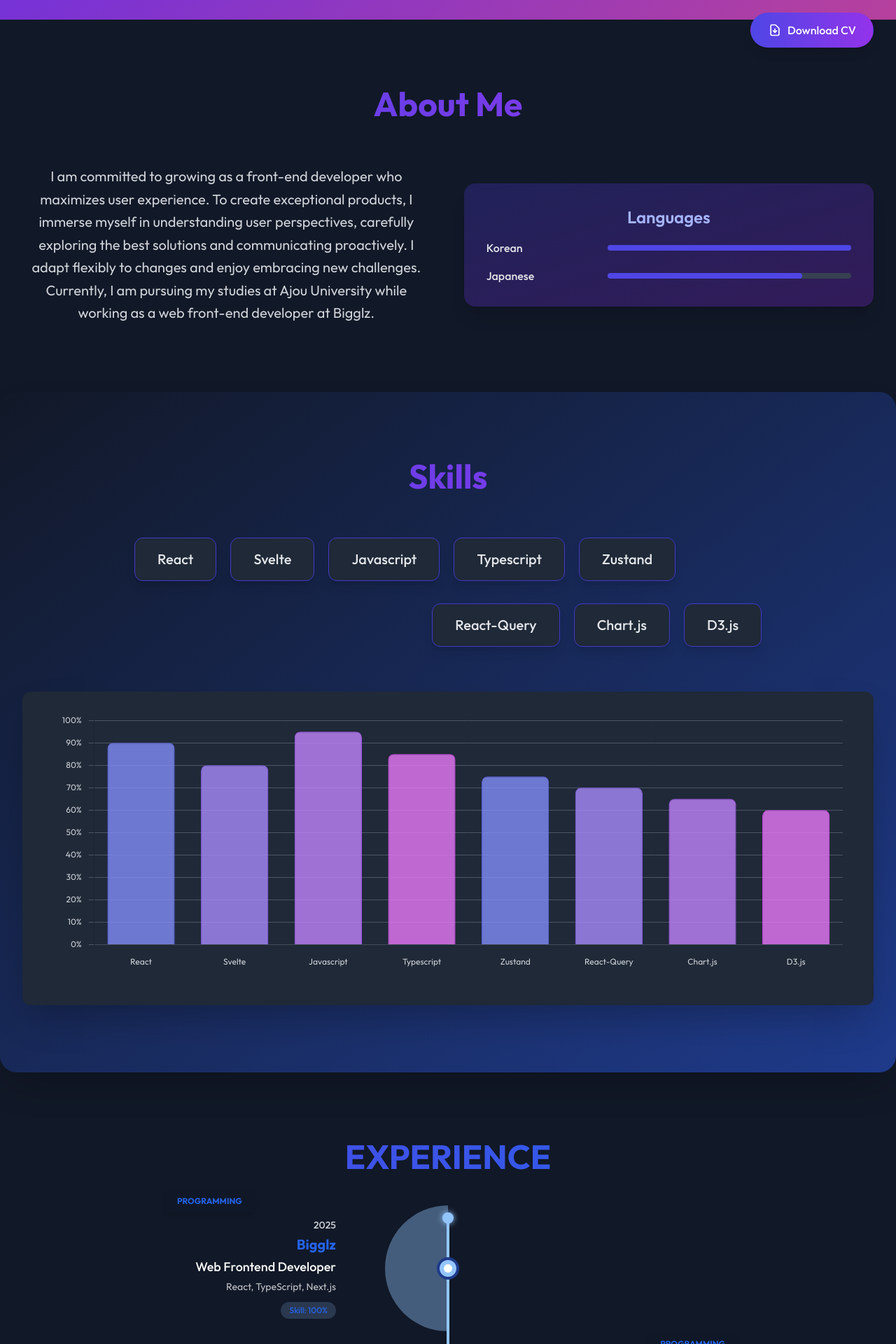
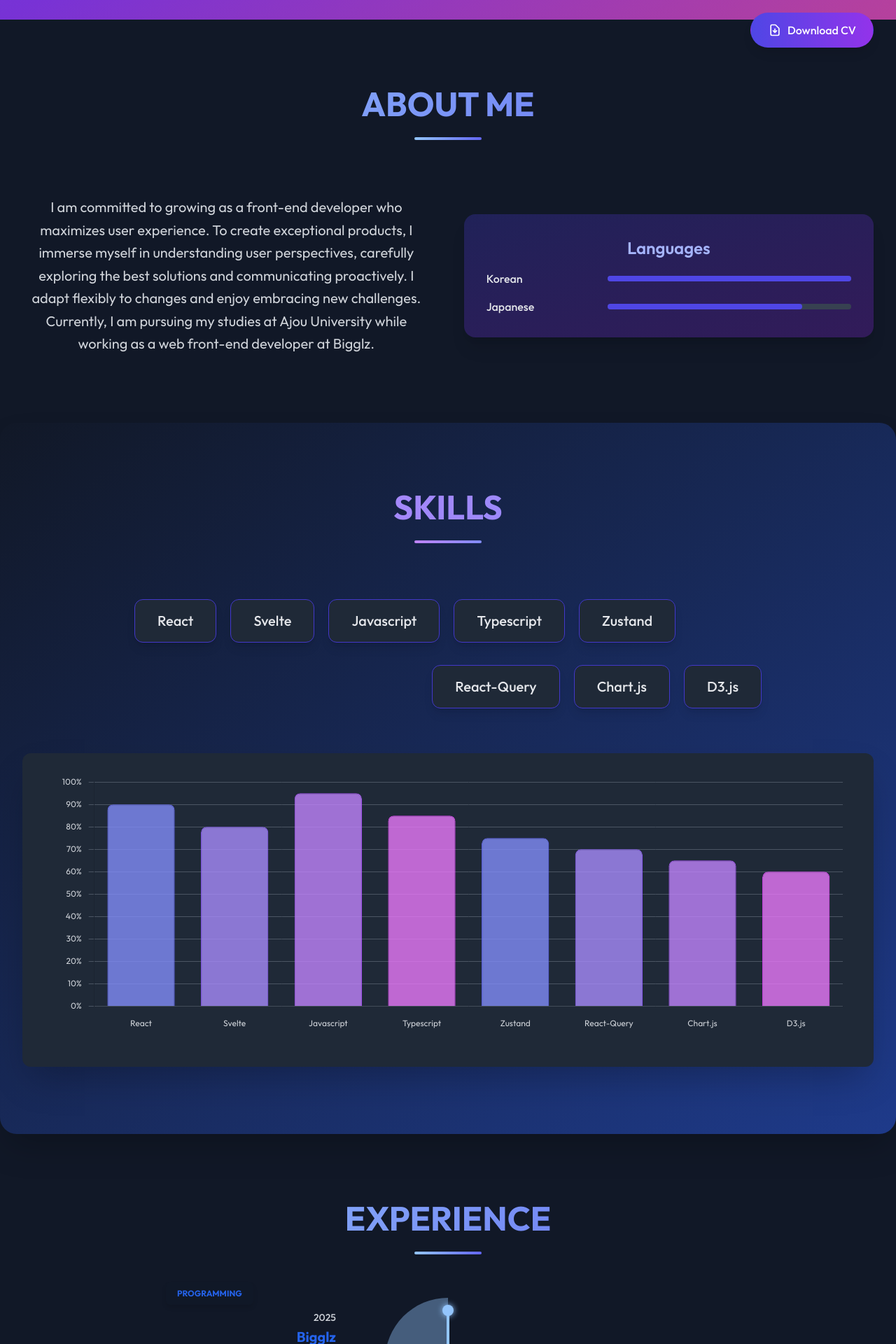
Before and after one commit to liupei8979/sample-cv, a React (Vite) app: page / in a window 1280 px wide. Shown: the part 700-2620 px from the top of the page at 70% size. Built offline with nearby package versions, Linux system fonts and the light colour scheme.

Commit message:
Feat: 다크모드 및 인터렉션

```diff
--- a/src/components/About/index.tsx
+++ b/src/components/About/index.tsx
@@ -19,9 +19,39 @@ const About: React.FC = () => {
       variants={fadeInUp}
       transition={{ duration: 0.8 }}
     >
-      <h2 className="text-5xl font-bold font-outfit mb-16 text-center bg-clip-text text-transparent bg-gradient-to-r from-indigo-600 to-purple-600">
-        About Me
-      </h2>
+      <motion.div
+        className="text-center mb-20"
+        initial={{ opacity: 0 }}
+        whileInView={{ opacity: 1 }}
+        transition={{ duration: 1 }}
+      >
+        <motion.h2
+          className="text-5xl font-bold bg-clip-text text-transparent"
+          style={{
+            backgroundImage: isDarkMode
+              ? "linear-gradient(135deg, #93c5fd, #6366f1)"
+              : "linear-gradient(135deg, #3b82f6, #4f46e5)",
+          }}
+          initial={{ y: -30, opacity: 0 }}
+          whileInView={{ y: 0, opacity: 1 }}
+          transition={{ duration: 0.8, delay: 0.2 }}
+        >
+          ABOUT ME
+        </motion.h2>
+
+        <motion.div
+          className="h-1 w-24 mx-auto mt-6 rounded-full"
+          style={{
+            background: isDarkMode
+              ? "linear-gradient(90deg, #93c5fd, #6366f1)"
+              : "linear-gradient(90deg, #3b82f6, #4f46e5)",
+          }}
+          initial={{ width: 0, opacity: 0 }}
+          whileInView={{ width: "6rem", opacity: 1 }}
+          transition={{ duration: 1, delay: 0.4 }}
+        />
+      </motion.div>
+
       <div className="flex flex-col md:flex-row gap-12 items-center">
         <motion.div
           className="md:w-1/2"
--- a/src/components/Leadership/index.tsx
+++ b/src/components/Leadership/index.tsx
@@ -64,9 +64,38 @@ const Leadership: React.FC = () => {
       variants={fadeInUp}
       transition={{ duration: 0.8 }}
     >
-      <h2 className="text-5xl font-bold font-outfit mb-16 text-center bg-clip-text text-transparent bg-gradient-to-r from-indigo-600 to-blue-600">
-        EXPERIENCE
-      </h2>
+      <motion.div
+        className="text-center mb-20"
+        initial={{ opacity: 0 }}
+        whileInView={{ opacity: 1 }}
+        transition={{ duration: 1 }}
+      >
+        <motion.h2
+          className="text-5xl font-bold bg-clip-text text-transparent"
+          style={{
+            backgroundImage: isDarkMode
+              ? "linear-gradient(135deg, #93c5fd, #6366f1)"
+              : "linear-gradient(135deg, #3b82f6, #4f46e5)",
+          }}
+          initial={{ y: -30, opacity: 0 }}
+          whileInView={{ y: 0, opacity: 1 }}
+          transition={{ duration: 0.8, delay: 0.2 }}
+        >
+          EXPERIENCE
+        </motion.h2>
+
+        <motion.div
+          className="h-1 w-24 mx-auto mt-6 rounded-full"
+          style={{
+            background: isDarkMode
+              ? "linear-gradient(90deg, #93c5fd, #6366f1)"
+              : "linear-gradient(90deg, #3b82f6, #4f46e5)",
+          }}
+          initial={{ width: 0, opacity: 0 }}
+          whileInView={{ width: "6rem", opacity: 1 }}
+          transition={{ duration: 1, delay: 0.4 }}
+        />
+      </motion.div>
 
       {/* 이미지에 있는 타임라인 스타일 */}
       <div className="relative max-w-4xl mx-auto">
--- a/src/components/Skills/index.tsx
+++ b/src/components/Skills/index.tsx
@@ -30,9 +30,39 @@ const Skills: React.FC = () => {
       variants={fadeInUp}
       transition={{ duration: 0.8 }}
     >
-      <h2 className="text-5xl font-bold font-outfit mb-16 text-center bg-clip-text text-transparent bg-gradient-to-r from-indigo-600 to-purple-600">
-        Skills
-      </h2>
+      <motion.div
+        className="text-center mb-20"
+        initial={{ opacity: 0 }}
+        whileInView={{ opacity: 1 }}
+        transition={{ duration: 1 }}
+      >
+        <motion.h2
+          className="text-5xl font-bold bg-clip-text text-transparent"
+          style={{
+            backgroundImage: isDarkMode
+              ? "linear-gradient(135deg, #c084fc, #818cf8)"
+              : "linear-gradient(135deg, #6366f1, #a855f7)",
+          }}
+          initial={{ y: -30, opacity: 0 }}
+          whileInView={{ y: 0, opacity: 1 }}
+          transition={{ duration: 0.8, delay: 0.2 }}
+        >
+          SKILLS
+        </motion.h2>
+
+        <motion.div
+          className="h-1 w-24 mx-auto mt-6 rounded-full"
+          style={{
+            background: isDarkMode
+              ? "linear-gradient(90deg, #c084fc, #818cf8)"
+              : "linear-gradient(90deg, #6366f1, #a855f7)",
+          }}
+          initial={{ width: 0, opacity: 0 }}
+          whileInView={{ width: "6rem", opacity: 1 }}
+          transition={{ duration: 1, delay: 0.4 }}
+        />
+      </motion.div>
+
       <div className="max-w-4xl mx-auto mb-16">
         {/* 첫 번째 줄 - 왼쪽 정렬 */}
         <motion.div
--- a/src/context/ThemeContext.tsx
+++ b/src/context/ThemeContext.tsx
@@ -4,7 +4,7 @@ import { ThemeContextType } from "../types";
 
 // 기본값으로 컨텍스트 생성
 export const ThemeContext = createContext<ThemeContextType>({
-  isDarkMode: false,
+  isDarkMode: true,
   toggleTheme: () => {},
 });
 
@@ -13,18 +13,18 @@ interface ThemeProviderProps {
 }
 
 export const ThemeProvider: React.FC<ThemeProviderProps> = ({ children }) => {
-  const [isDarkMode, setIsDarkMode] = useState(false);
+  const [isDarkMode, setIsDarkMode] = useState(true);
 
   // 초기 테마 설정
   useEffect(() => {
-    // 기존 테마 설정 무시하고 항상 라이트 모드로 시작
+    // 기존 테마 설정 무시하고 항상 다크 모드로 시작
     setIsDarkMode(true);
 
-    // HTML 요소에서 dark 클래스 제거
-    document.documentElement.classList.remove("dark");
+    // HTML 요소에 dark 클래스 추가
+    document.documentElement.classList.add("dark");
 
-    // 로컬 스토리지에 라이트 모드로 저장
-    localStorage.theme = "light";
+    // 로컬 스토리지에 다크 모드로 저장
+    localStorage.theme = "dark";
   }, []);
 
   // 테마 토글 함수
```
